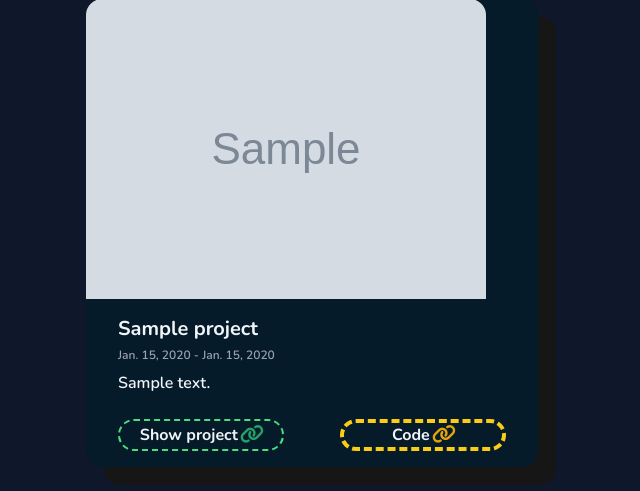
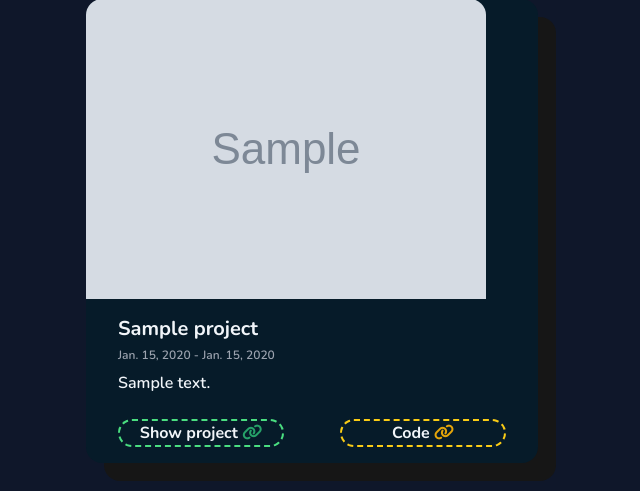
Before and after one commit to MaharshiPedu/foliomine, a Django app: page /1 in a window 1280 px wide. Shown: the part 833-1324 px from the top of the page, without its empty margins (74-714 px from the left). Run offline with Django 4.2, Linux system fonts and the light colour scheme; tables that the repository leaves empty hold one stand-in row (values such as "Sample post"); grey boxes marked "Sample" are stand-in pictures; style sheets or scripts are compiled from the project's sources; parts of the project's set-up code (start-up, migrations or seed data) failed here and were passed over; some libraries are stand-ins or nearby versions.

Commit message:
changed the border width of project and code link

```diff
--- a/mysite/foliomine/templates/foliomine/display_profile.html
+++ b/mysite/foliomine/templates/foliomine/display_profile.html
@@ -131,8 +131,8 @@
                                <div><p class="text-slate-100 text-md mt-2">{{ project.project_details }}</p></div>
                                <br>
                                <div class="grid grid-cols-2 gap-14">
-                                   <button class="border border-dashed border-2 rounded-full border-green-400 transition delay-100 hover:bg-green-400"><a href="{{ project.project_link }}" class="px-4 py-4 font-bold text-slate-100 transition delay-100 hover:text-black">Show project <i class="fa-solid fa-link fa-beat" style="color: #26a269;"></i></a></button>
-                                   <button class="border border-dashed border-4 rounded-full border-yellow-400 transition delay-100 hover:bg-yellow-400"><a href="{{ project.project_code_link }}" class="px-4 py-4 font-bold text-slate-100 transition delay-100 hover:text-black">Code <i class="fa-solid fa-link fa-beat" style="color: #e5a50a;"></i></a></button>
+                                   <button class="border border-dashed border-2 rounded-full border-green-400 transition delay-100 hover:bg-green-400"><a href="{{ project.project_link }}" class="px-4 py-4 font-bold text-slate-100 transition delay-100 hover:text-black">Show project <i class="fa-solid fa-link" style="color: #26a269;"></i></a></button>
+                                   <button class="border border-dashed border-2 rounded-full border-yellow-400 transition delay-100 hover:bg-yellow-400"><a href="{{ project.project_code_link }}" class="px-4 py-4 font-bold text-slate-100 transition delay-100 hover:text-black">Code <i class="fa-solid fa-link" style="color: #e5a50a;"></i></a></button>
                                </div>
                             </div>
                         </div>
```
